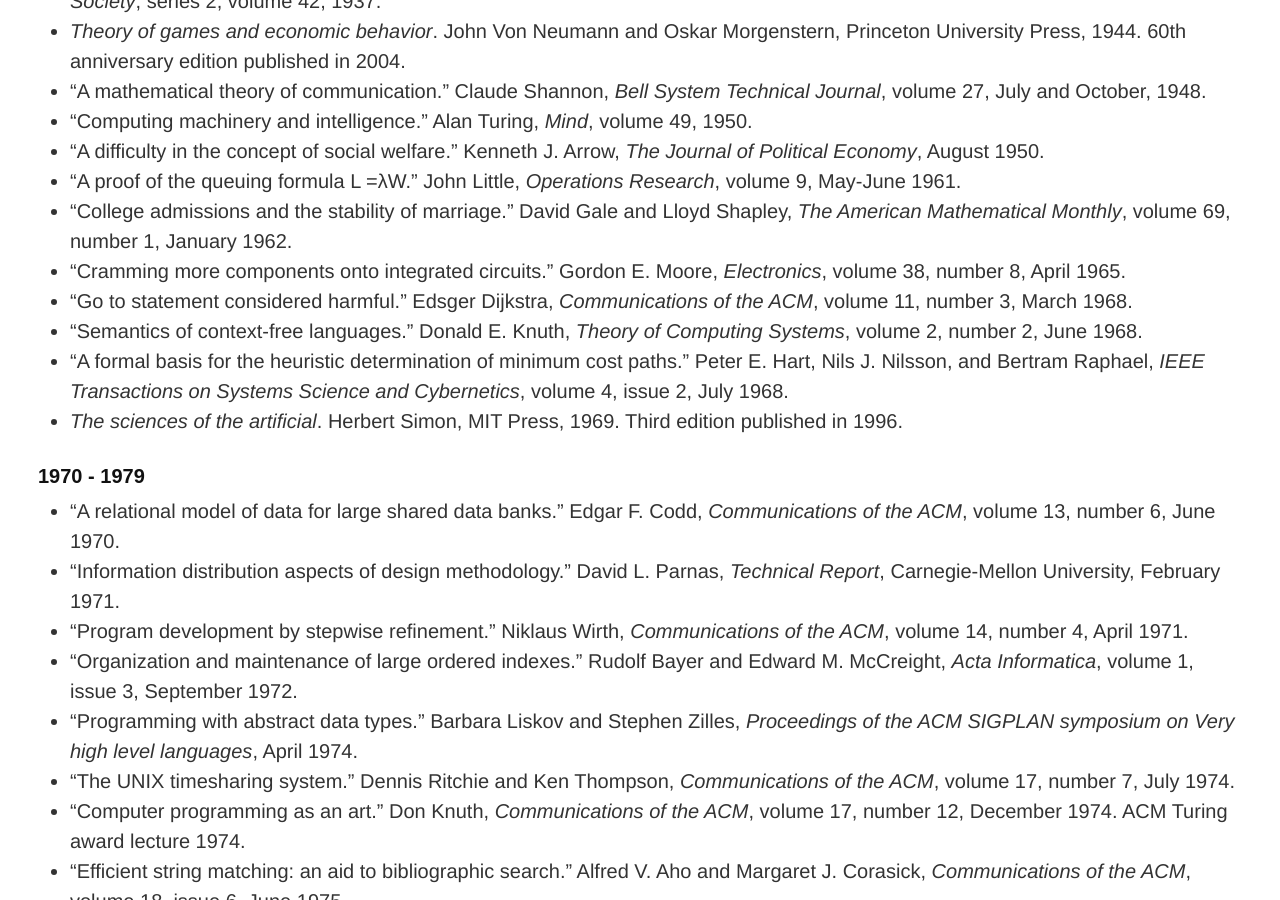
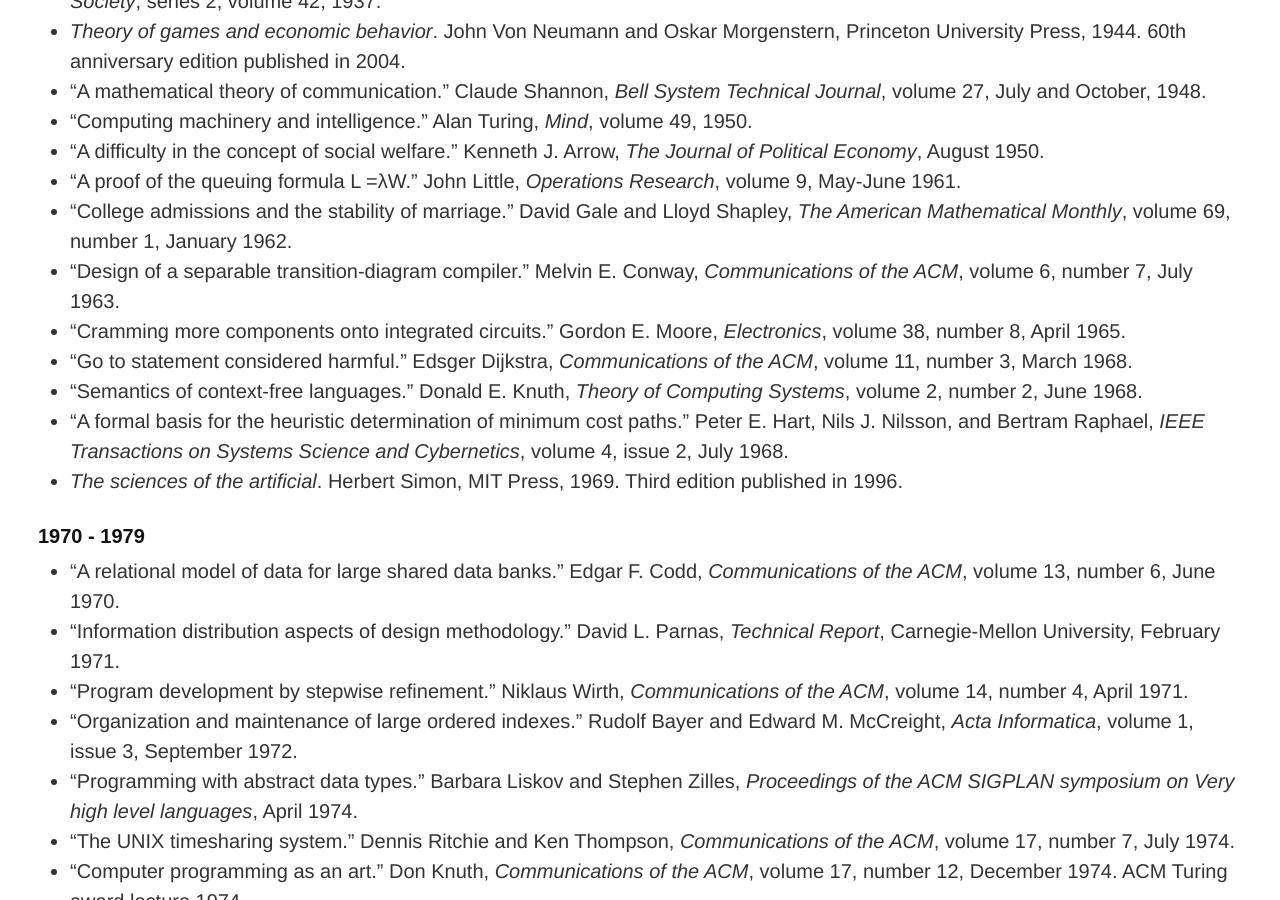
Before and after one commit to mspiegel/mspiegel.github.com, a Jekyll site: the page built from canon.md, in a window 1280 px wide and 900 px high, scrolled down 594 px. Built offline with Jekyll 4.4.1, drawn with Linux system fonts in a browser that asks for light colours.

Commit message:
Add coroutines paper.

```diff
--- a/canon.md
+++ b/canon.md
@@ -32,6 +32,7 @@ Suggestions, criticisms, or comments are always appreciated.
 * "A difficulty in the concept of social welfare." Kenneth J. Arrow, _The Journal of Political Economy_, August 1950.
 * "A proof of the queuing formula L =&lambda;W." John Little, _Operations Research_, volume 9, May-June 1961.
 * "College admissions and the stability of marriage." David Gale and Lloyd Shapley, _The American Mathematical Monthly_, volume 69, number 1, January 1962.
+* "Design of a separable transition-diagram compiler." Melvin E. Conway, _Communications of the ACM_, volume 6, number 7, July 1963.
 * "Cramming more components onto integrated circuits." Gordon E. Moore, _Electronics_, volume 38, number 8, April 1965.
 * "Go to statement considered harmful." Edsger Dijkstra, _Communications of the ACM_, volume 11, number 3, March 1968.
 * "Semantics of context-free languages." Donald E. Knuth, _Theory of Computing Systems_, volume 2, number 2, June 1968.
```
